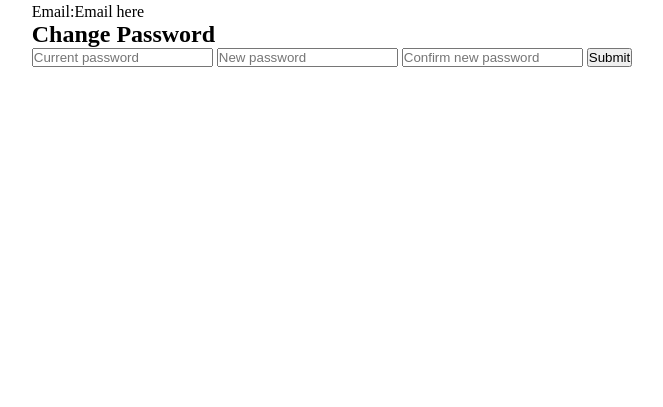
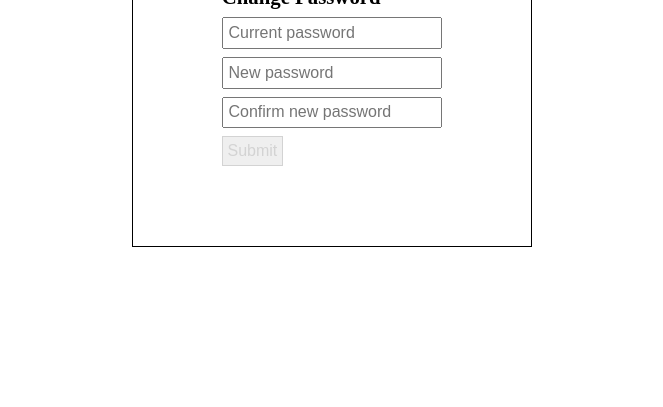
Before and after one commit to tyruke/user-management-test, a website: page account.html in a window 1280 px wide. Shown: the part 393-800 px from the top of the page, without its empty margins (308-971 px from the left). Drawn offline with Linux system fonts and the light colour scheme.

Commit message:
Added more styles for account info page

```diff
--- a/styles.css
+++ b/styles.css
@@ -11,7 +11,8 @@ main {
   min-height: 100vh;
 }
 
-.login-container, .registration-container {
+.login-container,
+.registration-container {
   width: 25rem;
   height: 25rem;
   border: 0.1rem solid black;
@@ -23,34 +24,80 @@ main {
   padding: 1rem;
 }
 
-.login-form__input, login-form__button, .registration-form__input, registration-form__button {
+.login-form__input,
+.login-form__button,
+.registration-form__input,
+.registration-form__button,
+.change-password-form__input,
+.change-password-form__button {
   display: block;
 }
 
-.login-form__input, .registration-form__input {
+.login-form__input,
+.registration-form__input,
+.change-password-form__input {
   margin-bottom: 0.5rem;
   padding: 0.3rem;
   font-size: 1rem;
 }
 
-.login-form__button, .registration-form__button {
+.login-form__button,
+.registration-form__button,
+.change-password-form__button {
   font-size: 1rem;
   padding: 0.3rem;
 }
 
-.login-form__button--disabled, .registration-form__button--disabled {
+.login-form__button--disabled,
+.registration-form__button--disabled,
+.change-password-form__button--disabled {
   color: LightGray;
   border: 0.1rem solid LightGray;
   user-select: none;
   pointer-events: none;
 }
 
-.login-form__button--enabled, .registration-form__button--enabled {
-  background-color: #90CAF9;
+.login-form__button--enabled,
+.registration-form__button--enabled,
+.change-password-form__button--enabled {
+  background-color: #90caf9;
   border: 0.1rem solid black;
 }
 
-.login-form__button--enabled:hover, .registration-form__button--enabled:hover {
+.login-form__button--enabled:hover,
+.registration-form__button--enabled:hover,
+.change-password-form__button--enabled:hover {
   background-color: #b7defb;
   cursor: pointer;
 }
+
+.account-container {
+  width: 25rem;
+  height: 30rem;
+  border: 0.1rem solid black;
+  display: flex;
+  flex-direction: column;
+  align-items: center;
+  justify-content: center;
+  gap: 2rem;
+  padding: 1rem;
+}
+
+.account-info__heading {
+  margin-bottom: 1rem;
+}
+
+.account-info > p {
+  margin-bottom: 1rem;
+}
+
+.account-info__title {
+  font-weight: bold;
+  color: #536dfe;
+  margin-right: 0.5rem;
+}
+
+.change-password__heading {
+  font-size: 1.3rem;
+  margin: 2rem 0 0.5rem 0
+}
```
